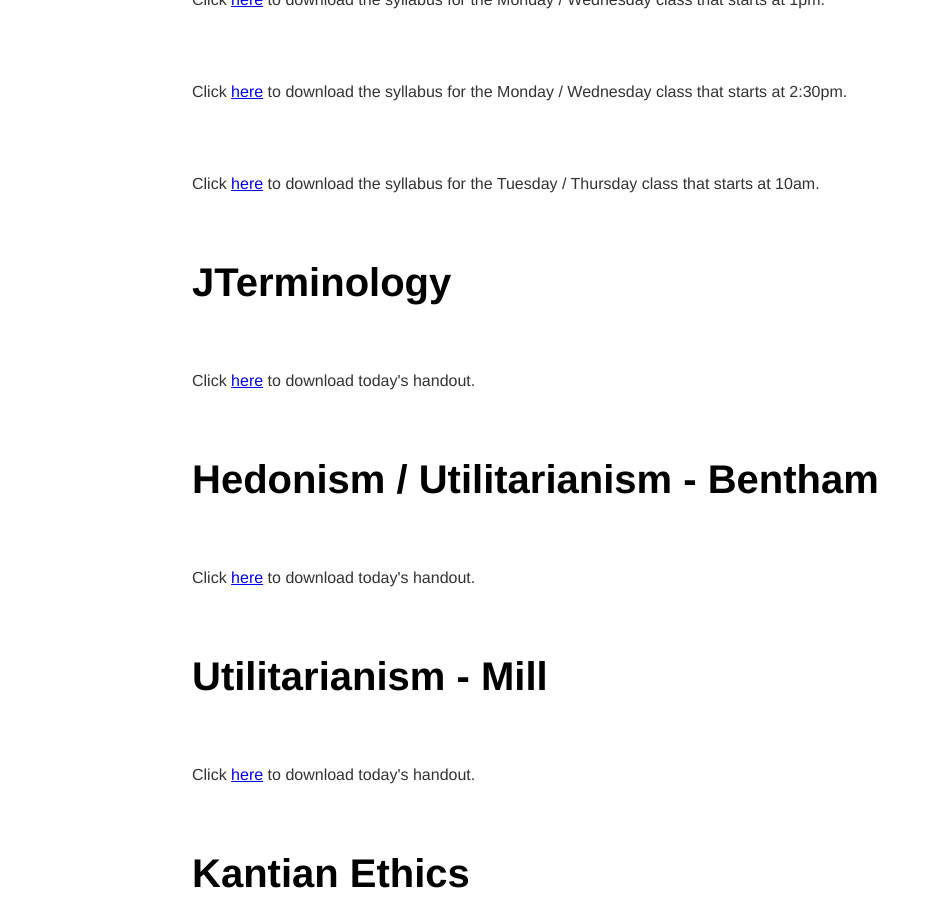
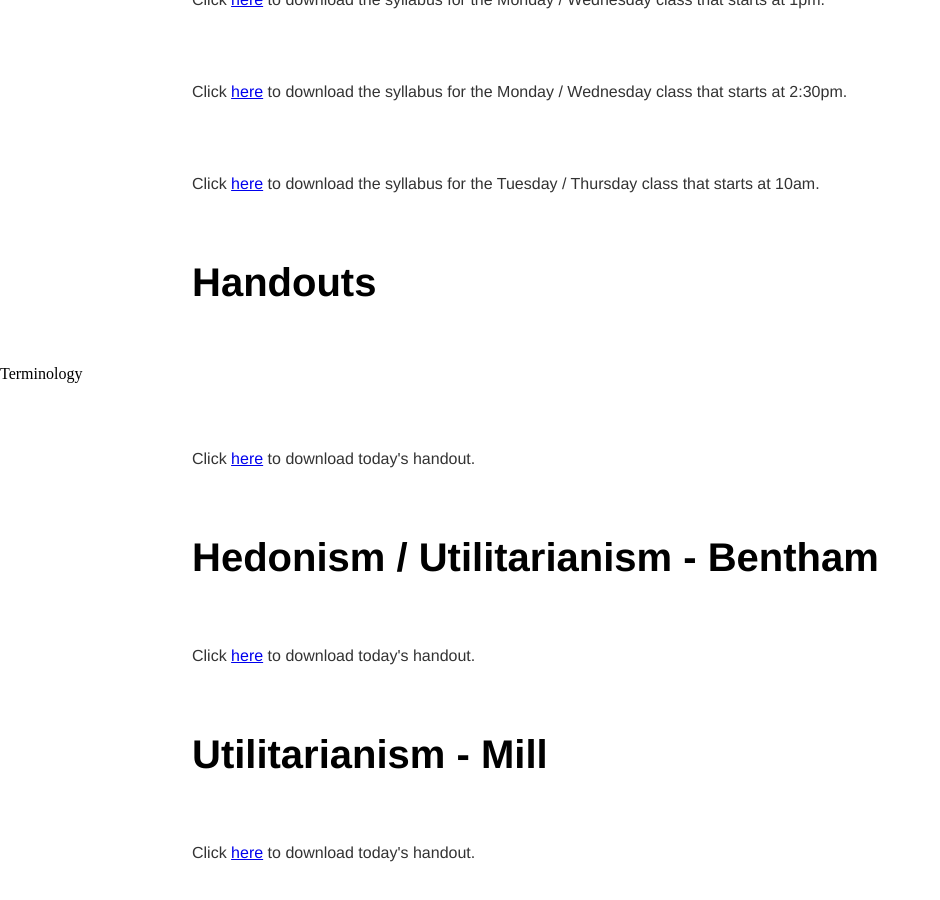
Before and after one commit to kevinjpatton/kevinjpatton.github.io, a Jekyll site: the page built from teaching/phil_2030/index.html, in a window 1280 px wide and 900 px high, scrolled down 424 px. Shown: the whole window, without its empty margins (0-940 px from the left). Built offline with Jekyll 4.4.1, drawn with Linux system fonts in a browser that asks for light colours; Markdown is read by kramdown in place of the engine named in the settings.

Commit message:
Update index.html

```diff
--- a/teaching/phil_2030/index.html
+++ b/teaching/phil_2030/index.html
@@ -8,7 +8,8 @@ title: Teaching - 2030
 <p>Click <a href="/teaching/phil_2030/Phil2030_Syllabus_MW100.pdf" target="_blank">here</a> to download the syllabus for the Monday / Wednesday class that starts at 1pm.</p>
 <p>Click <a href="/teaching/phil_2030/Phil2030_Syllabus_MW230.pdf" target="_blank">here</a> to download the syllabus for the Monday / Wednesday class that starts at 2:30pm.</p>
 <p>Click <a href="/teaching/phil_2030/Phil2030_Syllabus_TR1000.pdf" target="_blank">here</a> to download the syllabus for the Tuesday / Thursday class that starts at 10am.</p>
-<h1>JTerminology</h1>
+<h1>Handouts</h1>
+<h>Terminology</h1>
 <p>Click <a href="/teaching/phil_2030/KeyTerms.pdf" target="_blank">here</a> to download today's handout.</p>
 <h1>Hedonism / Utilitarianism - Bentham</h1>
 <p>Click <a href="/teaching/phil_2030/Handout_Pleasure.pdf" target="_blank">here</a> to download today's handout.</p>
```
